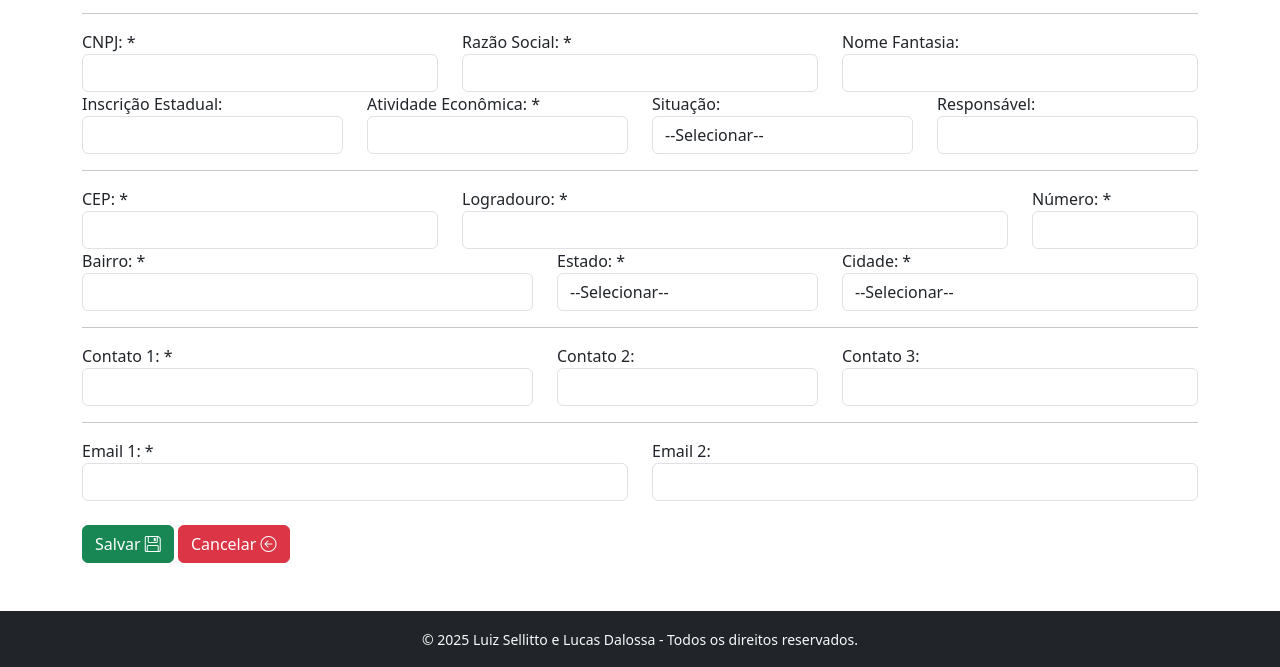
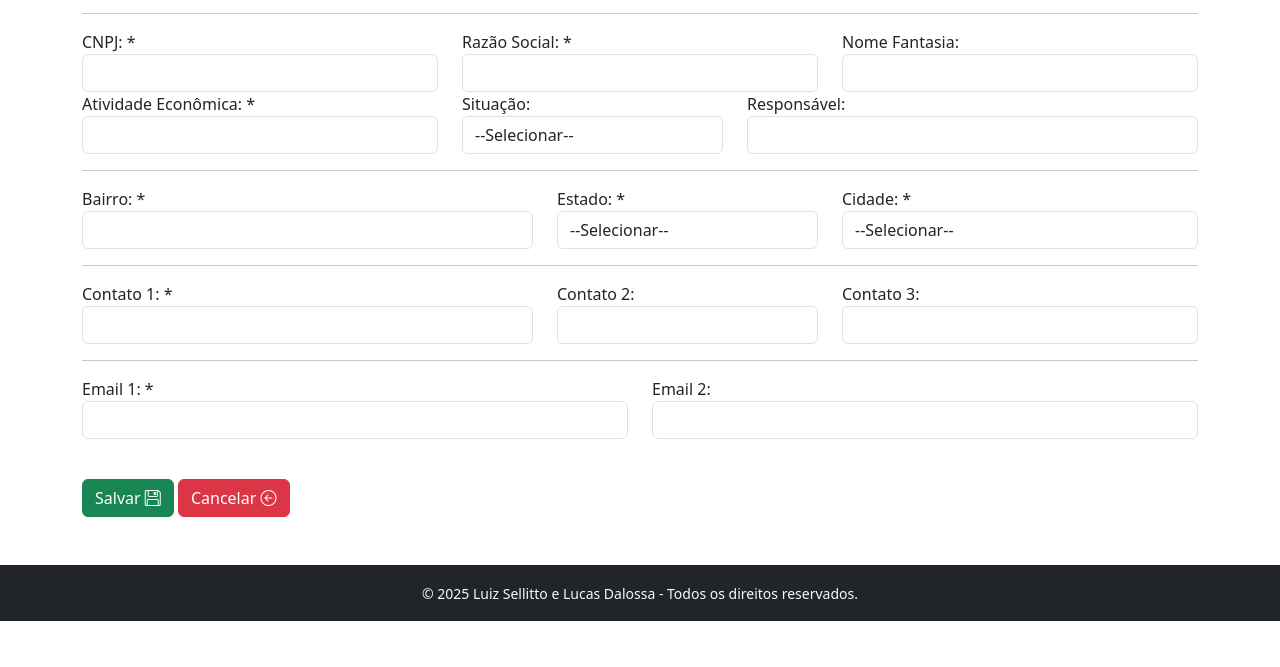
Before and after one commit to luizsellitto/introducao-projeto-bootstrap, a plain HTML site: page fornecedores.html in a window 1280 px wide. Shown: the part 199-866 px from the top of the page. After the commit the page ends 820 px from the top, so only its background shows below. Drawn offline with nearby package versions, Linux system fonts and the light colour scheme.

Commit message:
Concluido

```diff
--- a/css/stylesheet.css
+++ b/css/stylesheet.css
@@ -1,7 +1,6 @@
 header
 {
     background-color: #282A35;
-    position: sticky;
     top:0px;
     width: 100%;
 }
--- a/fornecedores.html
+++ b/fornecedores.html
@@ -56,11 +56,7 @@
             </div>
 
             <div class="row">
-                <div class="form-group col-3">
-                    <label>Inscrição Estadual:</label>
-                    <input type="text" class="form-control">
-                </div>
-                <div class="form-group col-3">
+                <div class="form-group col-4">
                     <label>Atividade Econômica: *</label>
                     <input type="text" class="form-control">
                 </div>
@@ -72,30 +68,14 @@
                         <option value="2">Inativo</option>
                     </select>
                 </div>
-                <div class="form-group col-3">
+                <div class="form-group col-5">
                     <label>Responsável:</label>
                     <input type="text" class="form-control">
                 </div>
             </div>
 
             <hr>
-
-            <div class="row">
-                <div class="form-group col-4">
-                    <label>CEP: *</label>
-                    <input type="text" class="form-control">
-                </div>
-                <div class="form-group col-6">
-                    <label>Logradouro: *</label>
-                    <input type="text" class="form-control">
-                </div>
-                <div class="form-group col-2">
-                    <label>Número: *</label>
-                    <input type="text" class="form-control">
-                </div>
-            </div>
-
-            <div class="row">
+            <div class="row mt-3">
                 <div class="form-group col-5">
                     <label>Bairro: *</label>
                     <input type="text" class="form-control">
@@ -175,7 +155,7 @@
 
             <br>
 
-            <div class="row">
+            <div class="row mt-3">
                 <div class="form-group">
                     <button type="submit" class="btn btn-success">
                         Salvar <i class="bi bi-floppy"></i>
```
Also changed, not shown: clientes.html (+3 -16 lines), index.html (+1 -0 lines), img/joinha.png (added).
